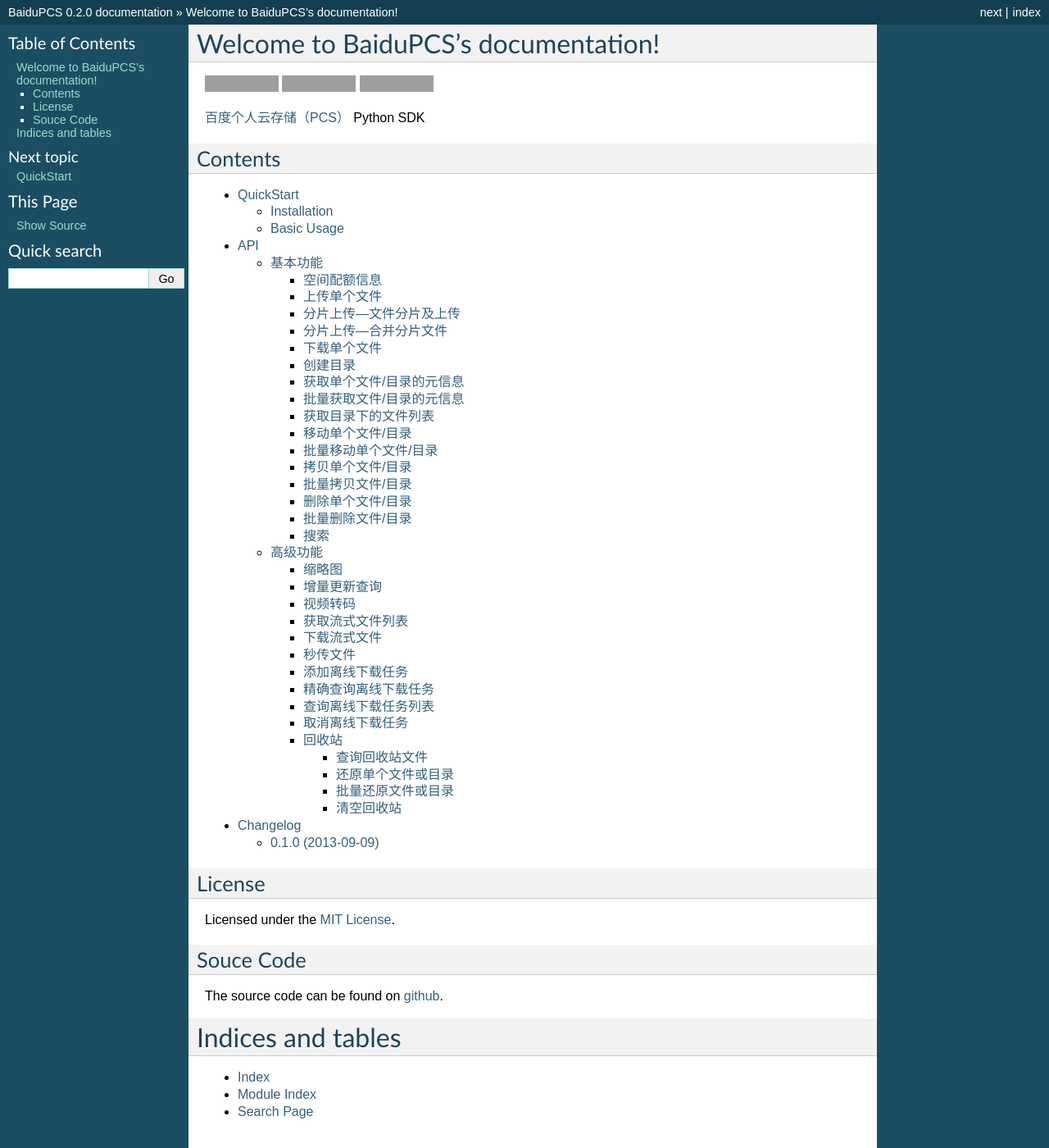
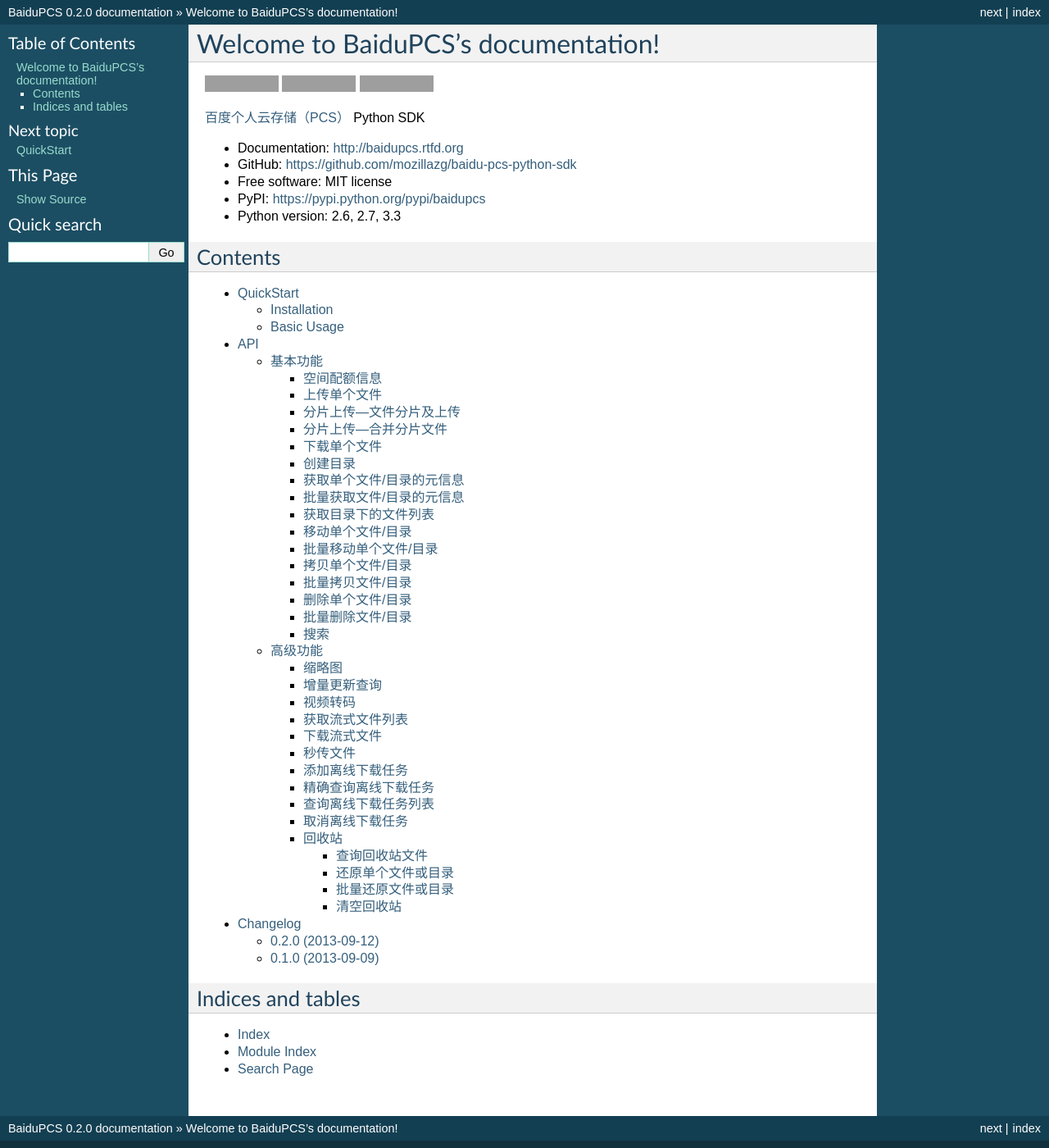
Before and after one commit to mozillazg/baidu-pcs-python-sdk, a Sphinx documentation site: the page built from docs/index.rst, in a window 1280 px wide and 1400 px high. Shown: the whole window at 82% size. Built offline with Sphinx 7.4.7, drawn with Linux system fonts in a browser that asks for light colours; grey boxes are pictures that could not be loaded.

Commit message:
update docs

```diff
--- a/README.rst
+++ b/README.rst
@@ -40,7 +40,6 @@
     200
     >>> response.content
     '{"quota":6442450944,"used":5138887,"request_id":1216061570}'
-    >>>
     >>> response.json()
     {u'used': 5138887, u'quota': 6442450944L, u'request_id': 1216061570}
 
--- a/docs/changelog.rst
+++ b/docs/changelog.rst
@@ -1,5 +1,12 @@
 Changelog
 =========
+
+
+0.2.0 (2013-09-12)
+------------------
+
+* 支持 Python 3
+
 
 0.1.0 (2013-09-09)
 ------------------
--- a/docs/index.rst
+++ b/docs/index.rst
@@ -17,10 +17,15 @@
 .. |Pypi downloads| image:: https://pypip.in/d/baidupcs/badge.png
    :target: https://crate.io/packages/baidupcs
 
+* Documentation: http://baidupcs.rtfd.org
+* GitHub: https://github.com/mozillazg/baidu-pcs-python-sdk
+* Free software: MIT license
+* PyPI: https://pypi.python.org/pypi/baidupcs
+* Python version: 2.6, 2.7, 3.3
+
 
 Contents
 --------
-
 
 .. toctree::
     :maxdepth: 4
@@ -30,20 +35,8 @@
     changelog
 
 
-License
--------
-
-Licensed under the `MIT License <http://en.wikipedia.org/wiki/MIT_License>`__.
-
-
-Souce Code
-----------
-
-The source code can be found on `github <https://github.com/mozillazg/baidu-pcs-python-sdk>`__.
-
-
 Indices and tables
-==================
+------------------
 
 * :ref:`genindex`
 * :ref:`modindex`
--- a/docs/quickstart.rst
+++ b/docs/quickstart.rst
@@ -27,6 +27,5 @@
     200
     >>> response.content
     '{"quota":6442450944,"used":5138887,"request_id":1216061570}'
-    >>>
     >>> response.json()
     {u'used': 5138887, u'quota': 6442450944L, u'request_id': 1216061570}
```
